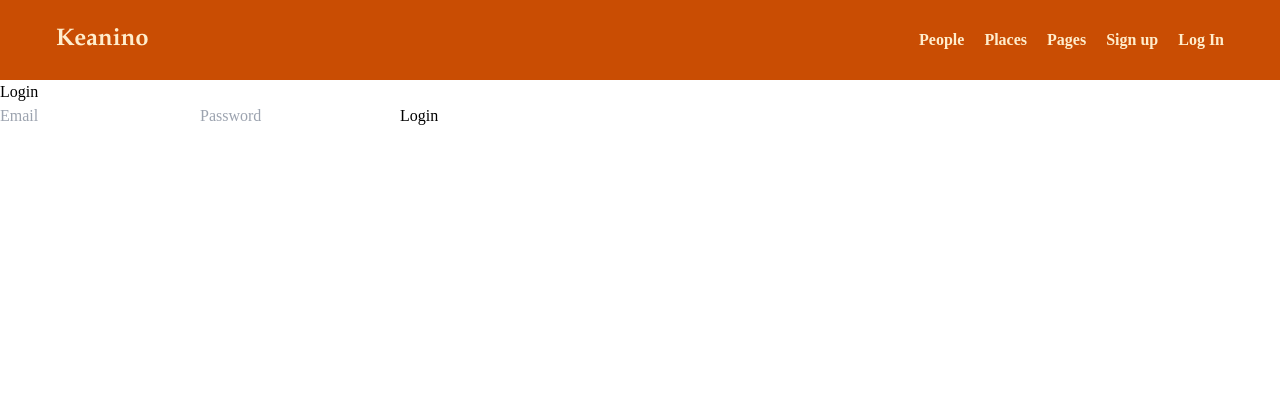
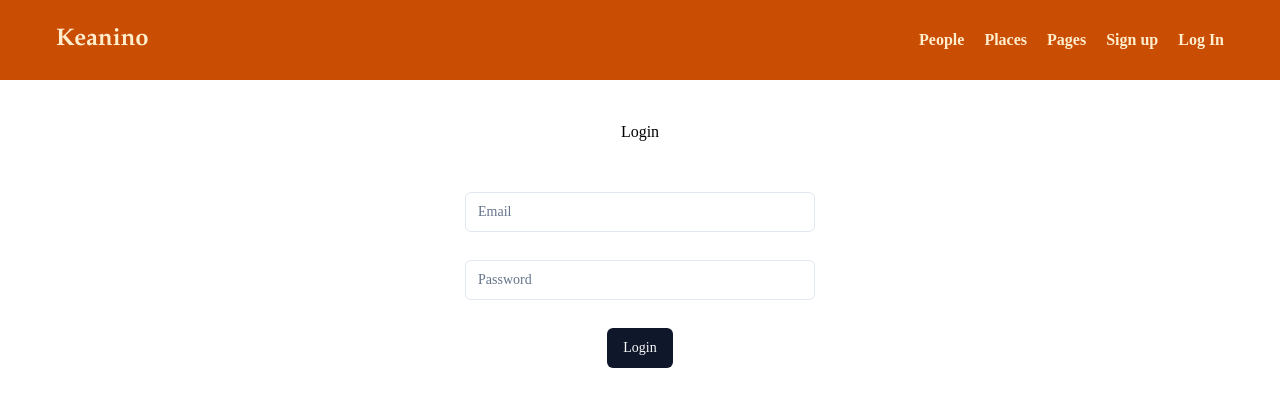
Before and after one commit to JosueSalazaku/Keanino, a Next.js app: page /login in a window 1280 px wide. Shown: the top 406 px of the page. Built offline with nearby package versions, Linux system fonts and the light colour scheme.

Commit message:
refactor: Improve login and signup functionality

```diff
--- a/src/app/api/services/auth/actions.tsx
+++ b/src/app/api/services/auth/actions.tsx
@@ -13,6 +13,10 @@
     email: formData.get("email") as string,
     password: formData.get("password") as string,
   };
+
+  if (!data.email || !data.password) {
+    return { error: { message: 'Email and password are required' } }
+  }
 
   const { error } = await supabase.auth.signInWithPassword(data);
 
--- a/src/app/api/services/auth/login.ts
+++ b/src/app/api/services/auth/login.ts
@@ -3,14 +3,24 @@
 
 export default async function handler(req: NextApiRequest, res: NextApiResponse) {
   if (req.method === 'POST') {
-    const { email, password } = req.body as { email: string, password: string };
+    try {
+      const { email, password } = req.body as { email: string, password: string }
 
-    const formData = new FormData()
-    formData.append('email', email)
-    formData.append('password', password)
+      const formData = new FormData()
+      formData.append('email', email)
+      formData.append('password', password)
 
-    await loginAction(formData)
-    res.redirect('/')
+      const result = await loginAction(formData) as unknown as { error?: { message: string } }
+
+      if (result.error) {
+        res.status(400).json({ error: result.error.message })
+      } else {
+        res.redirect('/')
+      }
+    } catch (error) {
+      console.error('Error in login handler:', error)
+      res.status(500).json({ error: 'Internal Server Error' })
+    }
   } else {
     res.status(405).end() // Method Not Allowed
   }
--- a/src/app/login/page.tsx
+++ b/src/app/login/page.tsx
@@ -2,6 +2,9 @@
 
 import { useState } from 'react'
 import { useRouter } from 'next/navigation'
+import { Form, FormItem, FormLabel, FormField, FormMessage } from '~/components/ui/form'
+import { Button } from '~/components/ui/button'
+import { Input } from '~/components/ui/input'
 
 export default function Login() {
   const [email, setEmail] = useState('')
@@ -25,24 +28,26 @@
   }
 
   return (
-    <div>
+    <div className='flex flex-col justify-center items-center pt-10 gap-12'>
       <h1>Login</h1>
-      <form onSubmit={handleLogin}>
-        <input
+      <form onSubmit={handleLogin} className='flex flex-col justify-between items-center gap-7'>
+        <Input
           type="email"
           value={email}
           onChange={(e) => setEmail(e.target.value)}
           placeholder="Email"
           required
+          className='w-[350px] gap-4'
         />
-        <input
+        <Input
           type="password"
           value={password}
           onChange={(e) => setPassword(e.target.value)}
           placeholder="Password"
           required
+          className='w-[350px] gap-4'
         />
-        <button type="submit">Login</button>
+        <Button type="submit">Login</Button>
       </form>
     </div>
   )
--- /dev/null
+++ b/src/components/ui/input.tsx
@@ -0,0 +1,25 @@
+import * as React from "react"
+
+import { cn } from "~/lib/utils"
+
+export interface InputProps
+  extends React.InputHTMLAttributes<HTMLInputElement> {}
+
+const Input = React.forwardRef<HTMLInputElement, InputProps>(
+  ({ className, type, ...props }, ref) => {
+    return (
+      <input
+        type={type}
+        className={cn(
+          "flex h-10 w-full rounded-md border border-slate-200 bg-white px-3 py-2 text-sm ring-offset-white file:border-0 file:bg-transparent file:text-sm file:font-medium placeholder:text-slate-500 focus-visible:outline-none focus-visible:ring-2 focus-visible:ring-slate-950 focus-visible:ring-offset-2 disabled:cursor-not-allowed disabled:opacity-50 dark:border-slate-800 dark:bg-slate-950 dark:ring-offset-slate-950 dark:placeholder:text-slate-400 dark:focus-visible:ring-slate-300",
+          className
+        )}
+        ref={ref}
+        {...props}
+      />
+    )
+  }
+)
+Input.displayName = "Input"
+
+export { Input }
```
